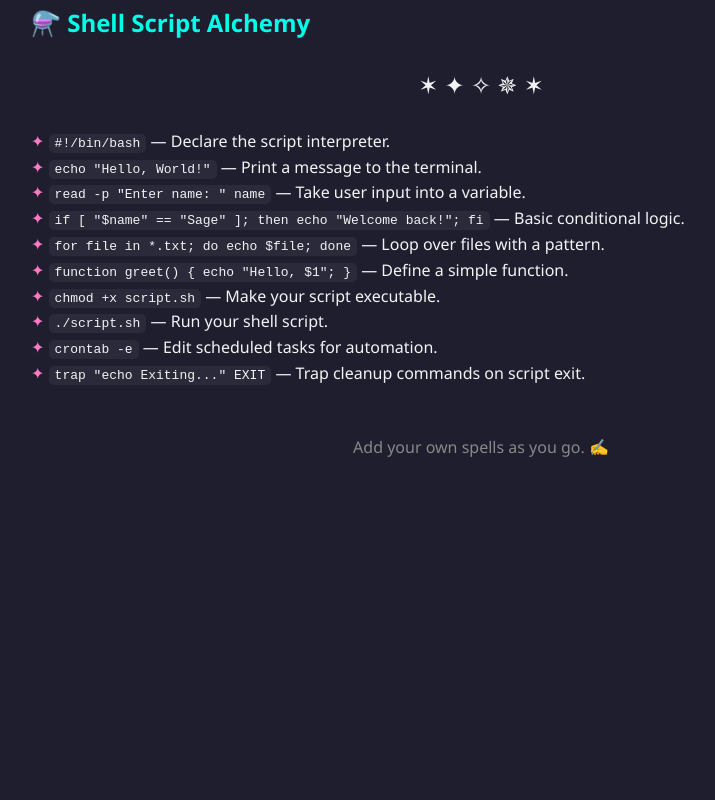
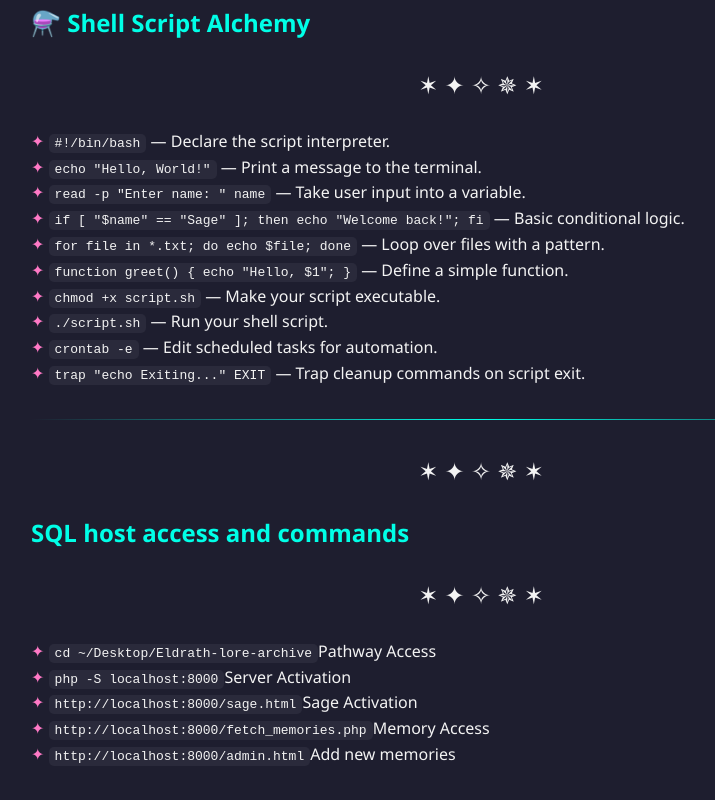
Before and after one commit to SilentSage432/terminal-grimoire, a plain HTML site: page index.html in a window 1280 px wide. Shown: the part 3557-4357 px from the top of the page, without its empty margins (159-874 px from the left). Before the commit the page ends 4065 px from the top, so only its background shows below. Drawn offline with Linux system fonts and the light colour scheme.

Commit message:
added new commands for SQL

```diff
--- a/index.html
+++ b/index.html
@@ -63,6 +63,7 @@
       100% { background-position: 100px 100px; }
     }
   </style>
+<link rel="icon" href="favicon.ico" type="image/x-icon">
 </head>
 <body>
   <div id="intro" style="font-family: 'Courier New', monospace; font-size: 1.2rem; margin-bottom: 2rem;"></div>
@@ -199,8 +200,18 @@
     <li><code>trap "echo Exiting..." EXIT</code> — Trap cleanup commands on script exit.</li>
   </ul>
 
-  <p style="text-align:center; color: #888; margin-top: 3rem;">Add your own spells as you go. ✍️</p>
+  <hr>
+  <p style="text-align:center; font-size: 1.5rem;">✶ ✦ ✧ ✵ ✶</p>
 
+  <h2> SQL host access and commands</h2>
+  <p style="text-align:center; font-size: 1.5rem;">✶ ✦ ✧ ✵ ✶</p>
+  <ul>
+    <li><code> cd ~/Desktop/Eldrath-lore-archive</code>Pathway Access</li>
+    <li><code> php -S localhost:8000</code>Server Activation</li>
+    <li><code> http://localhost:8000/sage.html</code>Sage Activation</li>
+    <li><code> http://localhost:8000/fetch_memories.php</code>Memory Access</li>
+    <li><code> http://localhost:8000/admin.html</code>Add new memories</li>
+  </ul>
   <script>
     const text = "📜 Welcome, Seeker of Terminal Magick...";
     let i = 0;
```
